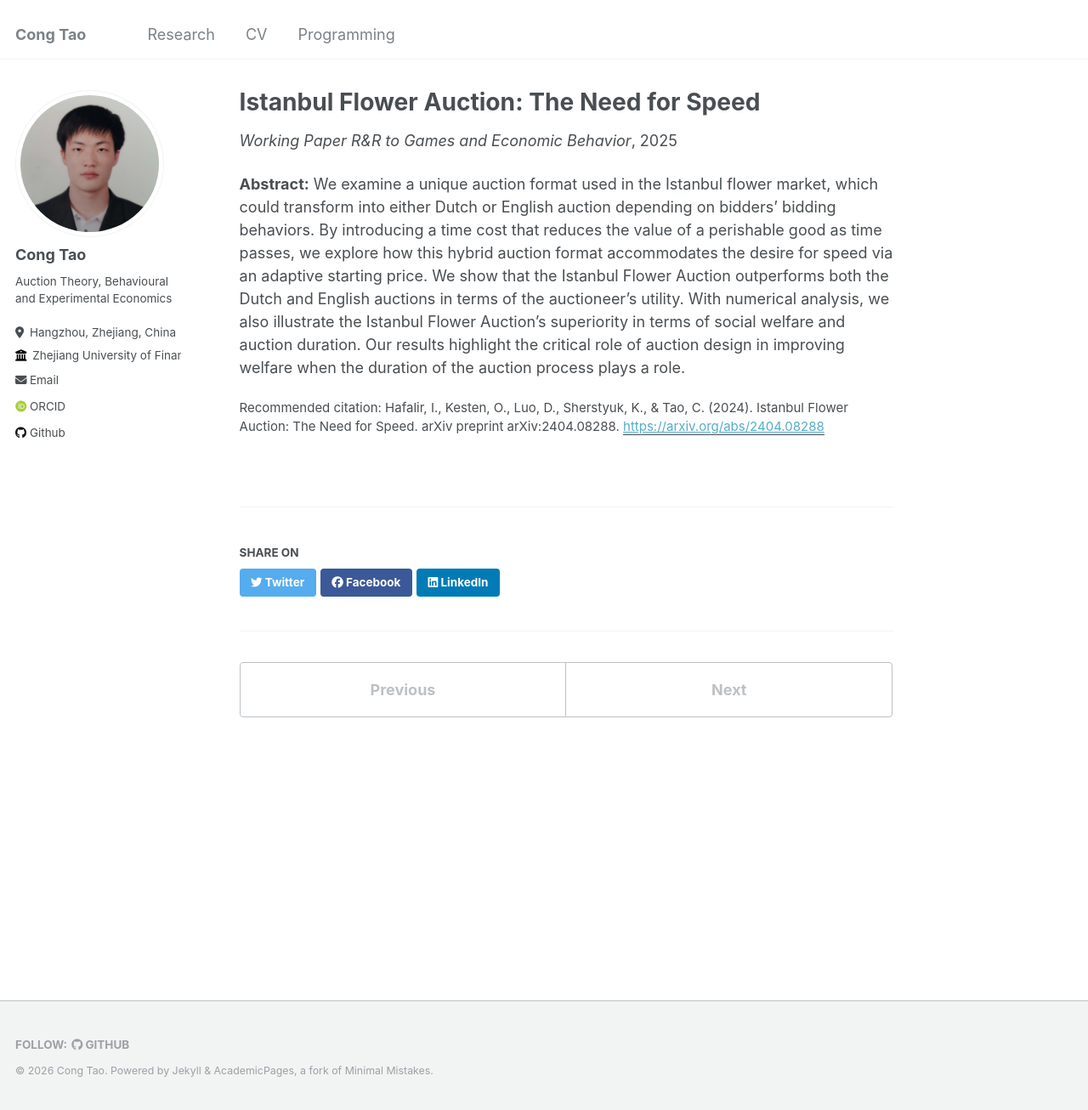
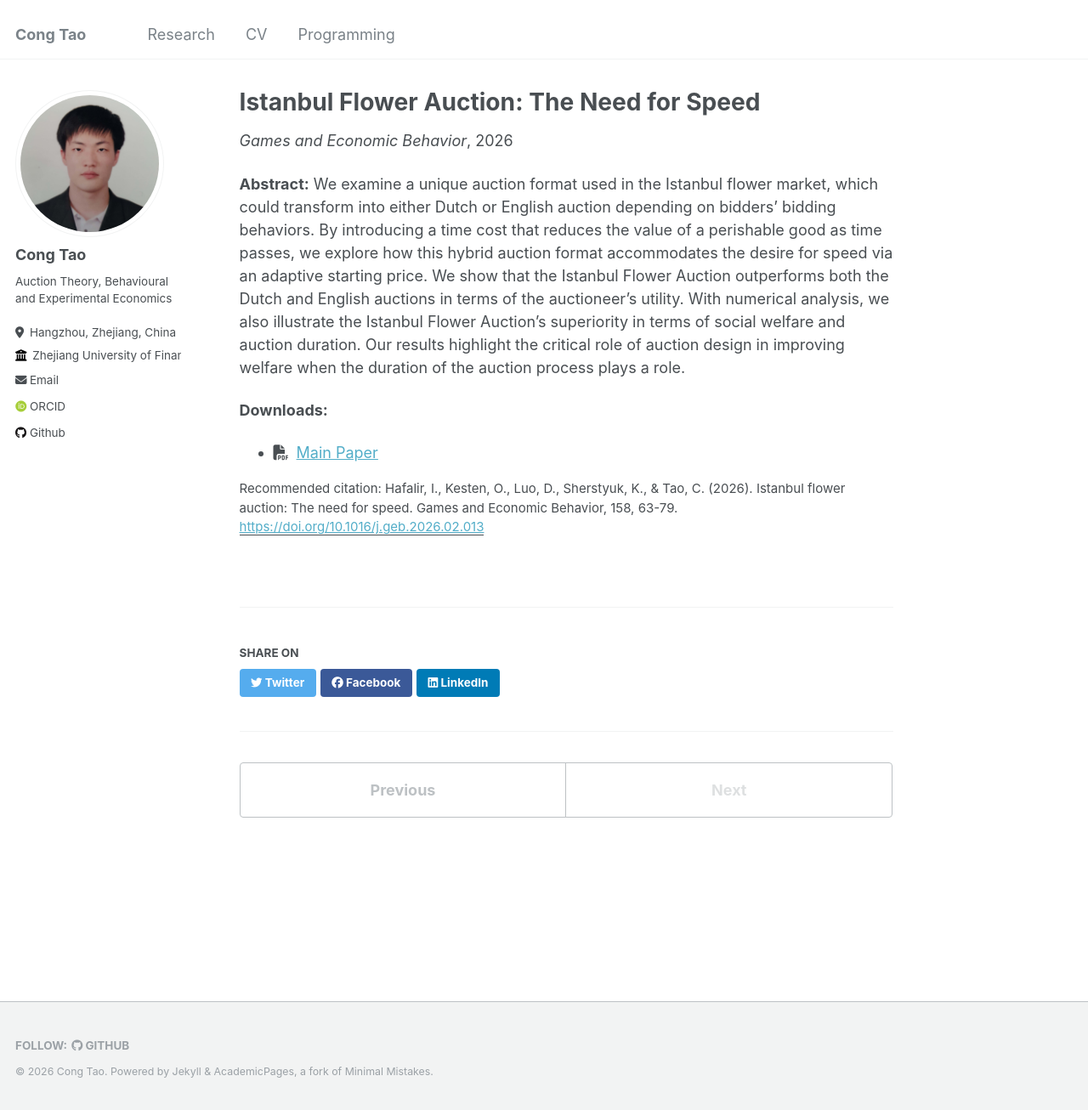
Before and after one commit to Misaka-19090/Misaka-19090.github.io, a Jekyll site: the page built from _publications/Flower_Auction.md, in a window 1280 px wide and 1306 px high. Shown: the whole window at 85% size. Built offline with Jekyll 4.4.1, drawn with Linux system fonts in a browser that asks for light colours; some web fonts are replaced.

Commit message:
update papers

```diff
--- a/_publications/Flower_Auction.md
+++ b/_publications/Flower_Auction.md
@@ -3,10 +3,13 @@ title: "Istanbul Flower Auction: The Need for Speed"
 collection: publications
 permalink: /publicatios/Flower_Auction
 excerpt: "We examine a unique auction format used in the Istanbul flower market, which could transform into either Dutch or English auction depending on bidders' bidding behaviors. By introducing a time cost that reduces the value of a perishable good as time passes, we explore how this hybrid auction format accommodates the desire for speed via an adaptive starting price. We show that the Istanbul Flower Auction outperforms both the Dutch and English auctions in terms of the auctioneer's utility. With numerical analysis, we also illustrate the Istanbul Flower Auction's superiority in terms of social welfare and auction duration. Our results highlight the critical role of auction design in improving welfare when the duration of the auction process plays a role."
-date: 2025-01-11
-venue: "Working Paper R&R to Games and Economic Behavior"
-paperurl: "https://arxiv.org/abs/2404.08288"
-citation: "Hafalir, I., Kesten, O., Luo, D., Sherstyuk, K., & Tao, C. (2024). Istanbul Flower Auction: The Need for Speed. arXiv preprint arXiv:2404.08288."
+date: 2026-03-08
+venue: "Games and Economic Behavior"
+paperurl: "https://doi.org/10.1016/j.geb.2026.02.013"
+citation: "Hafalir, I., Kesten, O., Luo, D., Sherstyuk, K., & Tao, C. (2026). Istanbul flower auction: The need for speed. Games and Economic Behavior, 158, 63-79."
 ---
 
 __Abstract:__ We examine a unique auction format used in the Istanbul flower market, which could transform into either Dutch or English auction depending on bidders' bidding behaviors. By introducing a time cost that reduces the value of a perishable good as time passes, we explore how this hybrid auction format accommodates the desire for speed via an adaptive starting price. We show that the Istanbul Flower Auction outperforms both the Dutch and English auctions in terms of the auctioneer's utility. With numerical analysis, we also illustrate the Istanbul Flower Auction's superiority in terms of social welfare and auction duration. Our results highlight the critical role of auction design in improving welfare when the duration of the auction process plays a role.
+
+__Downloads:__
+- <i class="fa-solid fa-file-pdf icon-pad-right"></i>[Main Paper](https://misaka-19090.github.io/files/flower_auction_main.pdf)
```
Also changed, not shown: _publications/Fish_Auction.md (+1 -1 lines), 1 other file.
